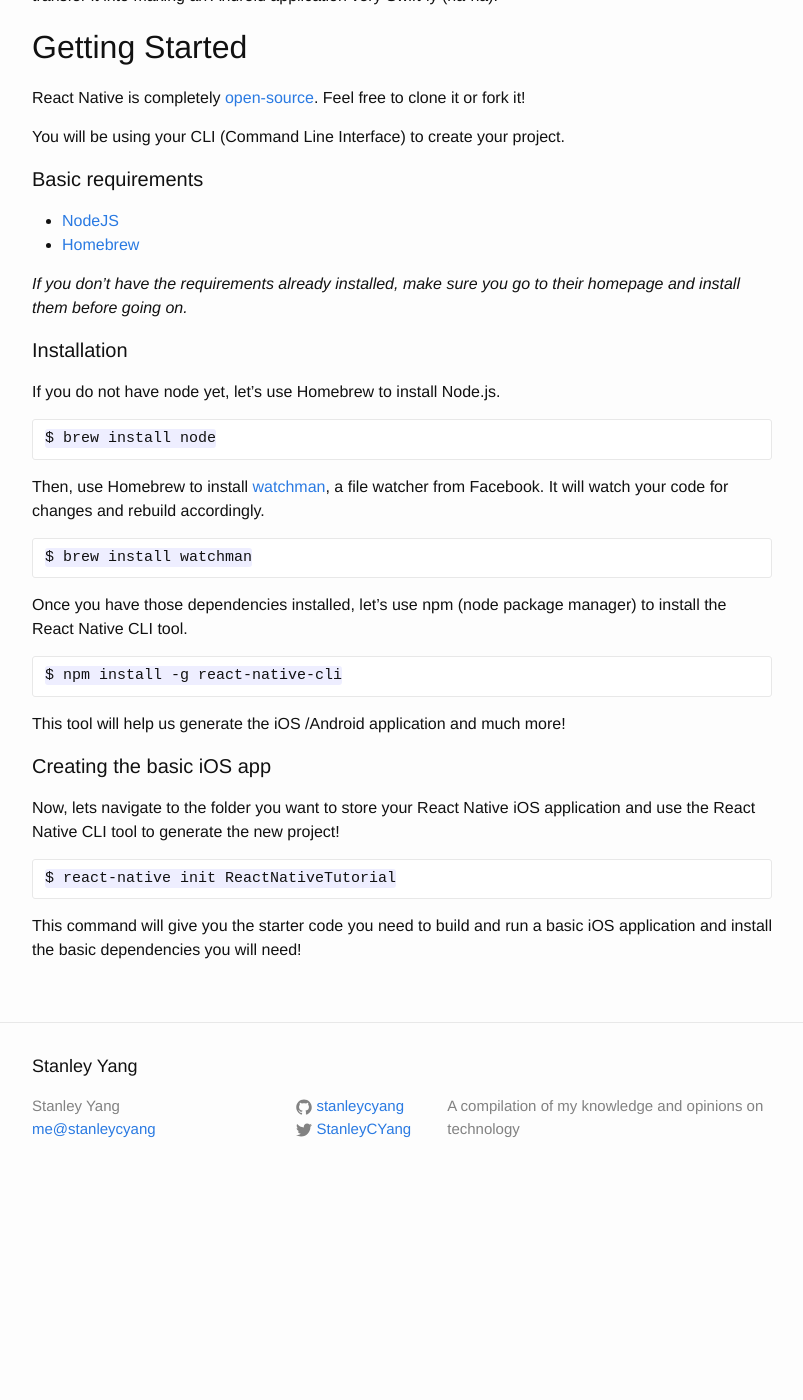
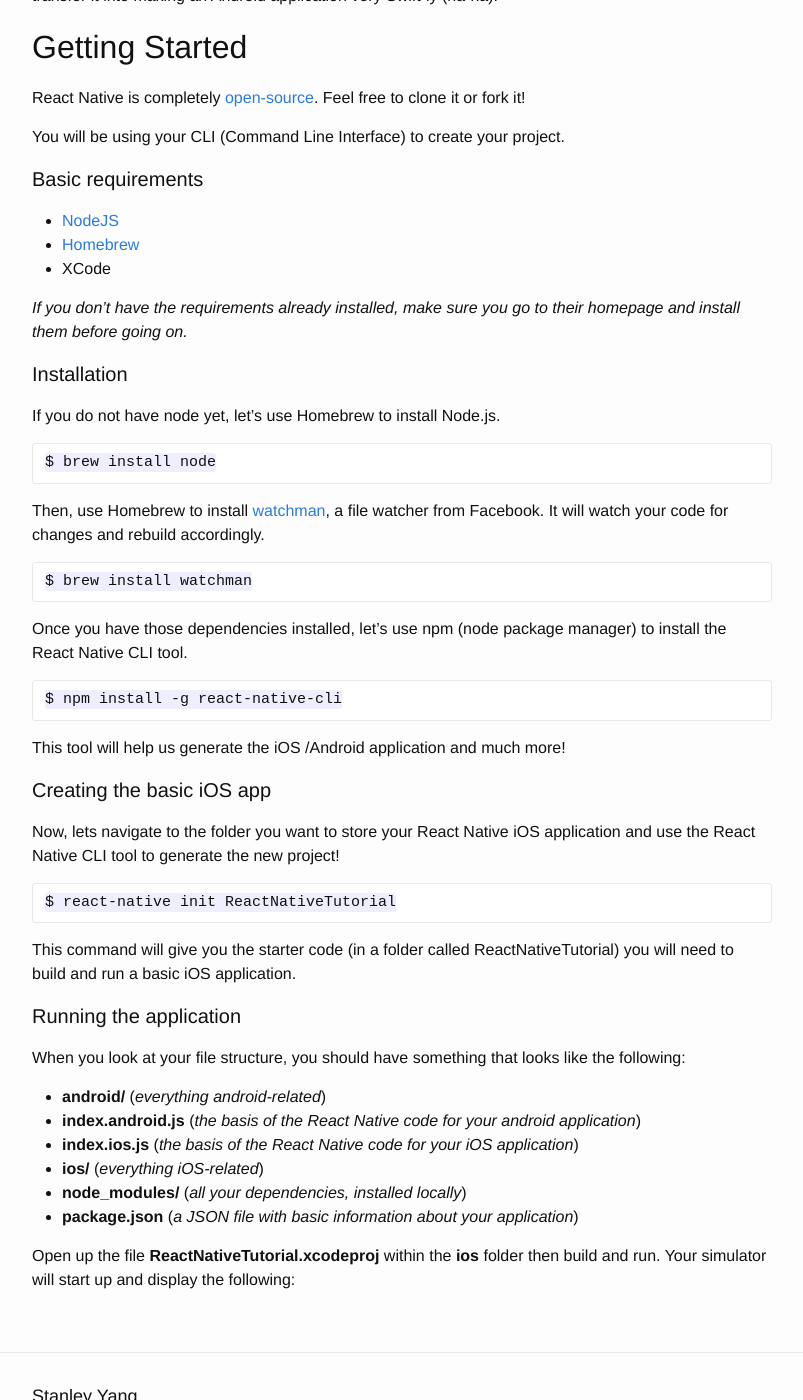
Before and after one commit to stanleycyang/stanleycyang.github.io, a Jekyll site: the page built from _posts/2015-10-04-react-native-tutorial-with-navigation-and-animation.markdown, in a window 1280 px wide and 1400 px high, scrolled down 912 px. Shown: the whole window, without its empty margins (238-1041 px from the left). Built offline with Jekyll 4.4.1, drawn with Linux system fonts in a browser that asks for light colours; comment, search, counter and statistics services are not loaded; before the commit the page ends 2112 px from its top, so only the background shows below that.

Commit message:
Added the image and writing the code to run the application

```diff
--- a/_posts/2015-10-04-react-native-tutorial-with-navigation-and-animation.markdown
+++ b/_posts/2015-10-04-react-native-tutorial-with-navigation-and-animation.markdown
@@ -39,6 +39,7 @@ You will be using your CLI (Command Line Interface) to create your project.
 
 - [NodeJS](https://nodejs.org/en/)
 - [Homebrew](http://brew.sh/)
+- XCode
 
 *If you don't have the requirements already installed, make sure you go to their homepage and install them before going on.*
 
@@ -64,4 +65,17 @@ Now, lets navigate to the folder you want to store your React Native iOS applica
 
 	$ react-native init ReactNativeTutorial
 
-This command will give you the starter code you need to build and run a basic iOS application and install the basic dependencies you will need!
+This command will give you the starter code (in a folder called ReactNativeTutorial) you will need to build and run a basic iOS application.
+
+####Running the application
+
+When you look at your file structure, you should have something that looks like the following:
+
+- **android/** (*everything android-related*)
+- **index.android.js** (*the basis of the React Native code for your android application*)
+- **index.ios.js** (*the basis of the React Native code for your iOS application*)
+- **ios/** (*everything iOS-related*)
+- **node_modules/** (*all your dependencies, installed locally*)
+- **package.json** (*a JSON file with basic information about your application*)
+
+Open up the file **ReactNativeTutorial.xcodeproj** within the **ios** folder then build and run. Your simulator will start up and display the following:
```
Also changed, not shown: assets/react-native-tutorial-with-navigation-and-animation/React-Starter.png (added).
